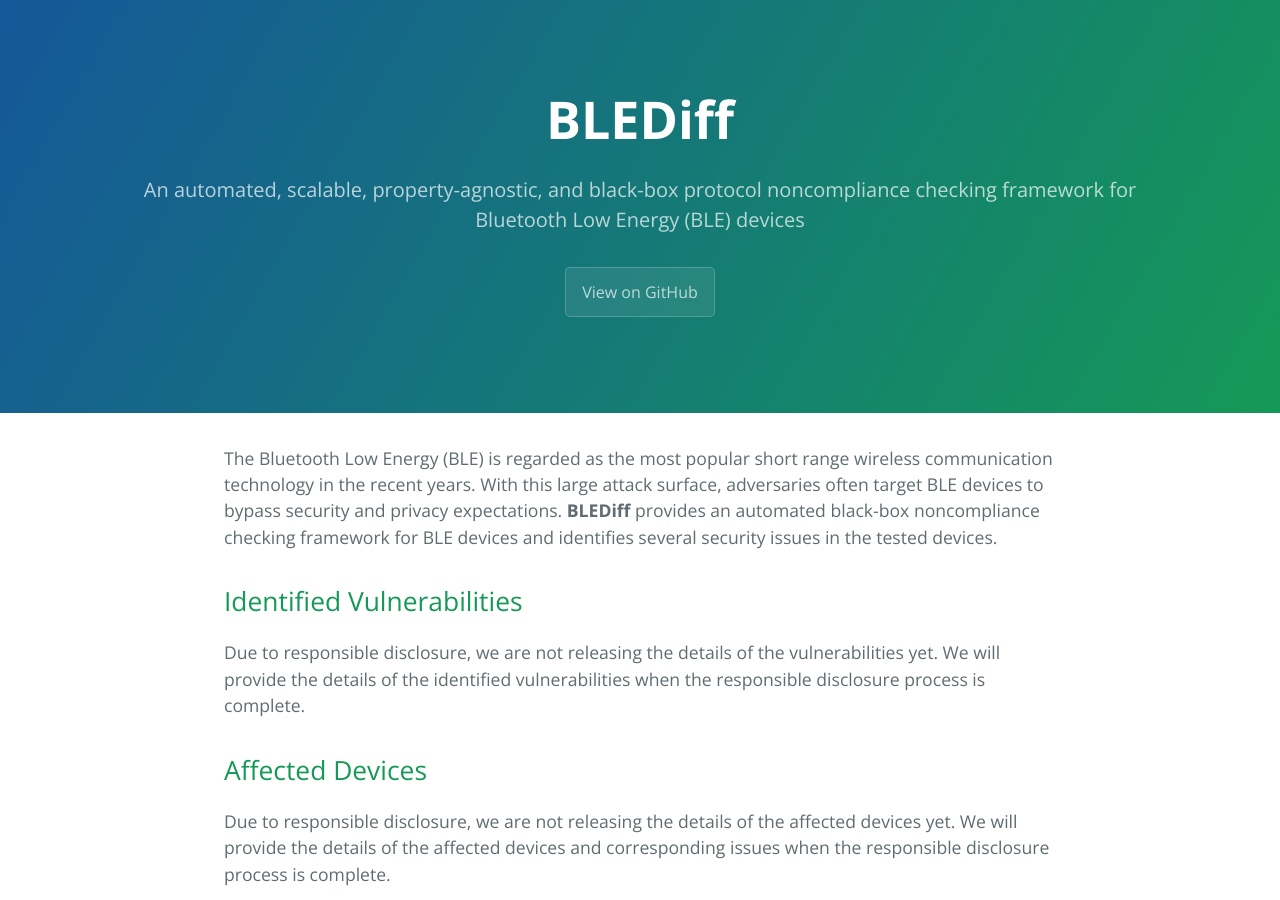
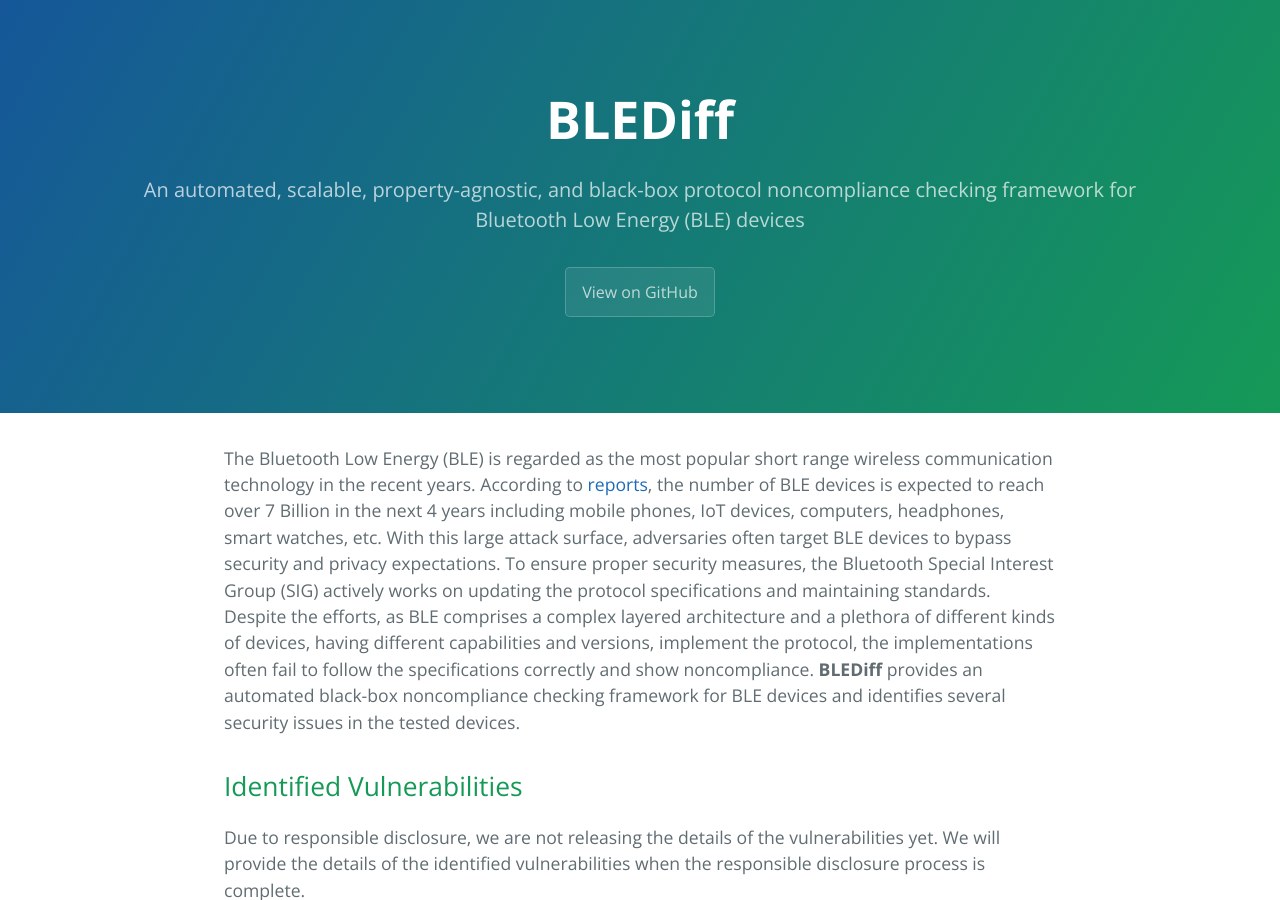
Before and after one commit to BLEDiff/BLEdiff.github.io, a Jekyll site: the page built from index.md, in a window 1280 px wide and 900 px high. Built offline with Jekyll 4.4.1, drawn with Linux system fonts in a browser that asks for light colours.

Commit message:
Update index.md

```diff
--- a/index.md
+++ b/index.md
@@ -2,7 +2,7 @@
 layout: default
 ---
 
-The Bluetooth Low Energy (BLE) is regarded as the most popular short range wireless communication technology in the recent years. With this large attack surface, adversaries often target BLE devices to bypass security and privacy expectations. **BLEDiff** provides an automated black-box noncompliance checking framework for BLE devices and identifies several security issues in the tested devices.
+The Bluetooth Low Energy (BLE) is regarded as the most popular short range wireless communication technology in the recent years. According to [reports](https://www.bluetooth.com/2022-market-update/), the number of BLE devices is expected to reach over 7 Billion in the next 4 years including mobile phones, IoT devices, computers, headphones, smart watches, etc. With this large attack surface, adversaries often target BLE devices to bypass security and privacy expectations. To ensure proper security measures, the Bluetooth Special Interest Group (SIG) actively works on updating the protocol specifications and maintaining standards. Despite the efforts, as BLE comprises a complex layered architecture and a plethora of different kinds of devices, having different capabilities and versions, implement the protocol, the implementations often fail to follow the specifications correctly and show noncompliance. **BLEDiff** provides an automated black-box noncompliance checking framework for BLE devices and identifies several security issues in the tested devices.
 
 ## Identified Vulnerabilities
 Due to responsible disclosure, we are not releasing the details of the vulnerabilities yet. We will provide the details of the identified vulnerabilities when the responsible disclosure process is complete.
```
